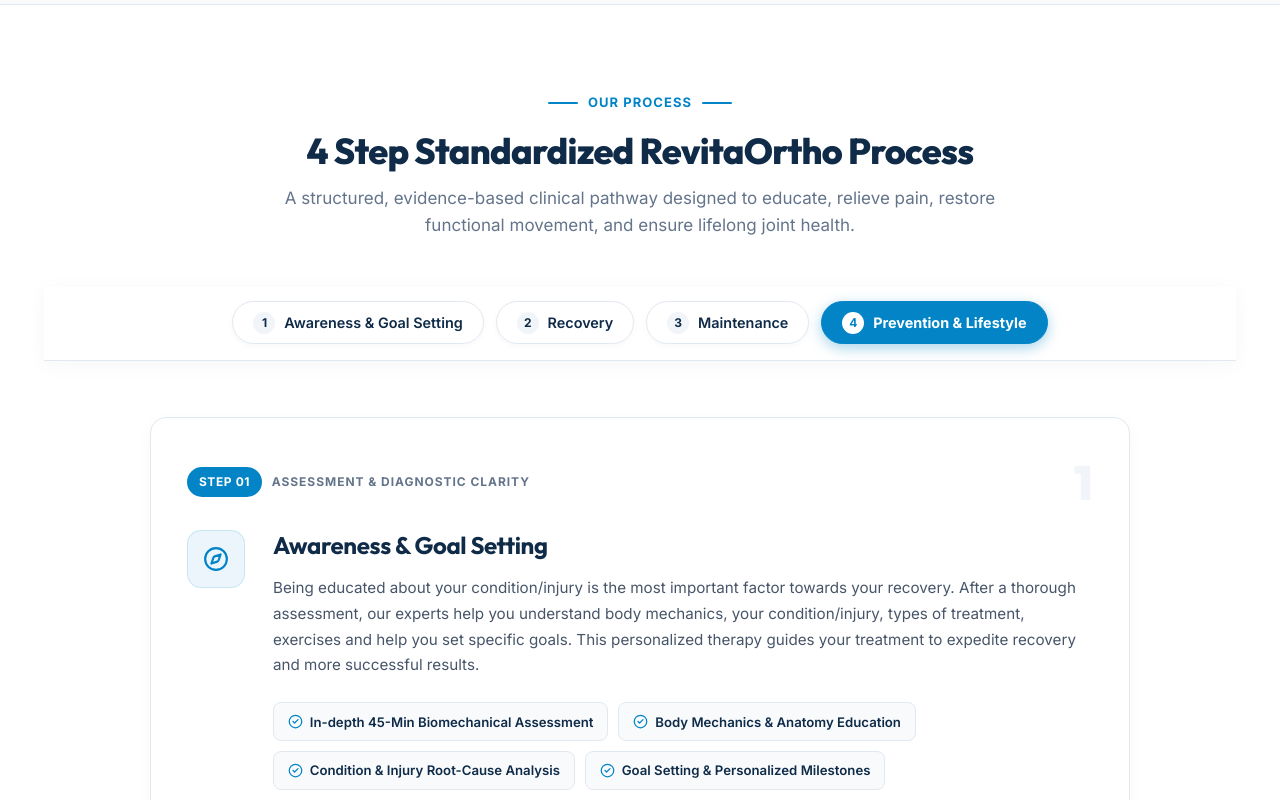
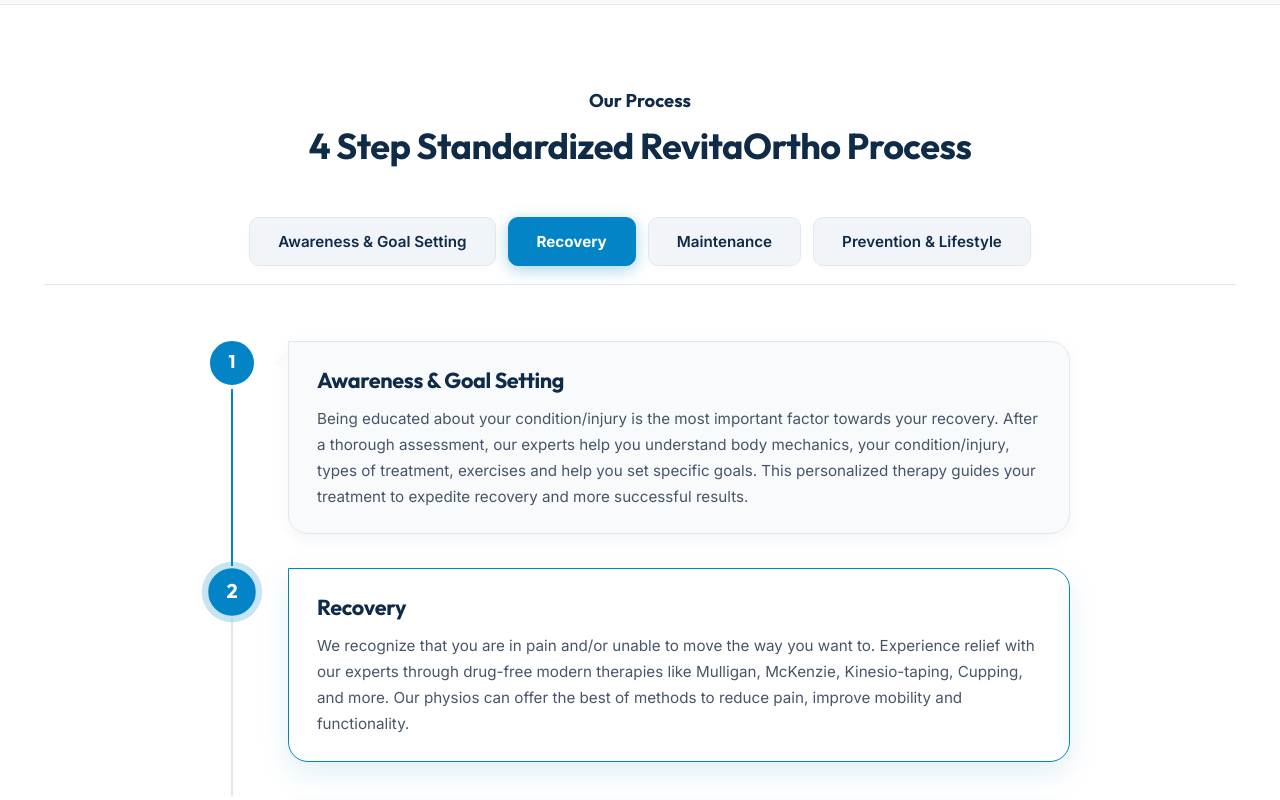
Before and after one commit to mayararothe28/physio-website, a React (Vite) app: page /about in a window 1280 px wide. Shown: the part 1960-2760 px from the top of the page. Built offline with nearby package versions, Linux system fonts and the light colour scheme.

Commit message:
Implement exact ReLiva timeline design for Our Process section on About page

```diff
--- a/src/pages/AboutPage.css
+++ b/src/pages/AboutPage.css
@@ -212,226 +212,219 @@
   margin: 0;
 }
 
-/* ─── 4. OUR PROCESS (4 STEP STANDARDIZED WITH SCROLLSPY) ─── */
-.wor-process-section {
+/* ─── 4. OUR PROCESS (EXACT RELIVA TIMELINE DESIGN) ─── */
+.reliva-process-section {
   padding: 5rem 0 6rem;
   background-color: #ffffff;
   border-top: 1px solid var(--wor-border, #e2e8f0);
+}
+
+.reliva-process-header {
+  text-align: center;
+  margin-bottom: 2rem;
+}
+
+.reliva-process-tag {
+  font-family: 'Outfit', sans-serif;
+  font-size: 1.15rem;
+  font-weight: 700;
+  color: var(--wor-navy, #0f2b48);
+  margin: 0 0 0.4rem 0;
+  text-align: center;
+}
+
+.reliva-process-heading {
+  font-family: 'Outfit', sans-serif;
+  font-size: 2.25rem;
+  font-weight: 700;
+  color: var(--wor-navy, #0f2b48);
+  margin: 0;
+  line-height: 1.25;
+  text-align: center;
+}
+
+/* ─── Sticky ReLiva Button Group (blox_btn_group) ─── */
+.reliva-btn-group-wrapper {
+  position: sticky;
+  top: 72px;
+  z-index: 40;
+  background: rgba(255, 255, 255, 0.96);
+  backdrop-filter: blur(12px);
+  -webkit-backdrop-filter: blur(12px);
+  padding: 1.1rem 0;
+  margin-bottom: 3.5rem;
+  border-bottom: 1px solid var(--wor-border, #e2e8f0);
+}
+
+.reliva-btn-group {
+  display: flex;
+  flex-wrap: wrap;
+  gap: 12px;
+  justify-content: center;
+  max-width: 960px;
+  margin: 0 auto;
+}
+
+.reliva-btn-item {
+  border-radius: 10px;
+  padding: 14px 28px;
+  font-weight: 600;
+  font-size: 0.95rem;
+  color: var(--wor-navy, #0f2b48);
+  background-color: #f1f5f9;
+  border: 1px solid #e2e8f0;
+  cursor: pointer;
+  transition: all 0.25s ease;
+  font-family: inherit;
+  display: inline-flex;
+  align-items: center;
+  justify-content: center;
+  box-shadow: 0 2px 6px rgba(15, 43, 72, 0.02);
+}
+
+.reliva-btn-item:hover {
+  background-color: var(--wor-blue, #0284c7);
+  color: #ffffff;
+  border-color: var(--wor-blue, #0284c7);
+  transform: translateY(-2px);
+  box-shadow: 0 4px 14px rgba(2, 132, 199, 0.25);
+}
+
+.reliva-btn-item.active {
+  background-color: var(--wor-blue, #0284c7);
+  color: #ffffff;
+  border-color: var(--wor-blue, #0284c7);
+  box-shadow: 0 4px 16px rgba(2, 132, 199, 0.35);
+  font-weight: 700;
+}
+
+/* ─── ReLiva Unlimited Vertical Timeline ─── */
+.reliva-timeline-track {
+  max-width: 860px;
+  margin: 0 auto;
+  display: flex;
+  flex-direction: column;
   position: relative;
 }
 
-/* Sticky Navigation Tabs */
-.wor-process-tabs-wrapper {
-  position: sticky;
-  top: 72px;
-  z-index: 40;
-  background: rgba(255, 255, 255, 0.95);
-  backdrop-filter: blur(12px);
-  -webkit-backdrop-filter: blur(12px);
-  padding: 0.85rem 0 1rem;
-  border-bottom: 1px solid var(--wor-border, #e2e8f0);
-  margin-bottom: 3.5rem;
-  box-shadow: 0 4px 20px rgba(15, 43, 72, 0.04);
+.reliva-timeline-item {
+  display: flex;
+  align-items: stretch;
+  gap: 20px;
+  position: relative;
+  scroll-margin-top: 170px;
 }
 
-.wor-process-tabs-sticky {
+/* Left Track: Icon circle + Vertical Line */
+.reliva-timeline-icon-col {
+  display: flex;
+  flex-direction: column;
+  align-items: center;
+  flex-shrink: 0;
+  width: 44px;
+}
+
+.reliva-icon-circle {
+  width: 44px;
+  height: 44px;
+  border-radius: 50%;
+  background-color: #f1f5f9;
+  color: var(--wor-blue, #0284c7);
+  border: 2px solid #e2e8f0;
   display: flex;
   align-items: center;
   justify-content: center;
-  gap: 0.75rem;
-  flex-wrap: wrap;
+  font-family: 'Outfit', sans-serif;
+  font-size: 1.15rem;
+  font-weight: 700;
+  transition: all 0.35s ease;
+  z-index: 2;
+  flex-shrink: 0;
 }
 
-.wor-process-tab-btn {
-  background: #ffffff;
-  border: 1.5px solid var(--wor-border, #e2e8f0);
-  color: var(--wor-navy, #0f2b48);
-  font-size: 0.9rem;
-  font-weight: 600;
-  padding: 0.6rem 1.25rem;
-  border-radius: 9999px;
-  cursor: pointer;
-  transition: all 0.25s cubic-bezier(0.16, 1, 0.3, 1);
-  display: inline-flex;
-  align-items: center;
-  gap: 0.55rem;
-  box-shadow: 0 2px 6px rgba(15, 43, 72, 0.03);
+.reliva-timeline-item.is-passed .reliva-icon-circle {
+  background-color: var(--wor-blue, #0284c7);
+  color: #ffffff;
+  border-color: var(--wor-blue, #0284c7);
 }
 
-.wor-process-tab-btn .wor-tab-num {
-  width: 22px;
-  height: 22px;
-  border-radius: 50%;
-  background: #f1f5f9;
-  color: var(--wor-navy, #0f2b48);
-  font-size: 0.75rem;
-  font-weight: 700;
-  display: inline-flex;
-  align-items: center;
-  justify-content: center;
-  transition: all 0.2s;
+.reliva-timeline-item.is-current .reliva-icon-circle {
+  background-color: var(--wor-blue, #0284c7);
+  color: #ffffff;
+  border-color: var(--wor-blue, #0284c7);
+  box-shadow: 0 0 0 6px rgba(2, 132, 199, 0.22);
+  transform: scale(1.08);
 }
 
-.wor-process-tab-btn:hover {
-  border-color: var(--wor-blue, #0284c7);
-  color: var(--wor-blue, #0284c7);
-  transform: translateY(-1px);
+.reliva-icon-line {
+  width: 2px;
+  background-color: #e2e8f0;
+  flex-grow: 1;
+  position: relative;
+  overflow: hidden;
+  margin: 4px 0;
 }
 
-.wor-process-tab-btn.active {
-  background: var(--wor-blue, #0284c7);
-  border-color: var(--wor-blue, #0284c7);
-  color: #ffffff;
-  box-shadow: 0 4px 14px rgba(2, 132, 199, 0.35);
-  font-weight: 700;
+.reliva-icon-line-mask {
+  width: 100%;
+  background-color: var(--wor-blue, #0284c7);
+  transition: height 0.4s ease;
 }
 
-.wor-process-tab-btn.active .wor-tab-num {
-  background: #ffffff;
-  color: var(--wor-blue, #0284c7);
+/* Right Column: Pointer + Speech-Bubble Card */
+.reliva-timeline-content-col {
+  display: flex;
+  align-items: flex-start;
+  flex: 1;
+  margin-bottom: 2.25rem;
+  position: relative;
 }
 
-/* Detailed Step Cards */
-.wor-process-steps-list {
-  display: flex;
-  flex-direction: column;
-  gap: 2.25rem;
-  max-width: 980px;
-  margin: 0 auto;
+.reliva-pointer-triangle {
+  width: 14px;
+  height: 24px;
+  flex-shrink: 0;
+  margin-top: 10px;
+  background-color: #f8fafc;
+  clip-path: polygon(100% 0, 0 50%, 100% 100%);
+  transition: background-color 0.3s ease;
 }
 
-.wor-process-detail-card {
+.reliva-timeline-item.is-current .reliva-pointer-triangle {
   background-color: #ffffff;
-  border: 1.5px solid var(--wor-border, #e2e8f0);
-  border-radius: 16px;
-  padding: 2.5rem 2.25rem;
-  box-shadow: 0 4px 16px rgba(15, 43, 72, 0.03);
-  transition: all 0.3s cubic-bezier(0.16, 1, 0.3, 1);
-  position: relative;
-  scroll-margin-top: 160px;
 }
 
-.wor-process-detail-card.is-active {
+.reliva-timeline-card {
+  background-color: #f8fafc;
+  border-radius: 0 20px 20px 20px;
+  padding: 24px 28px;
+  box-shadow: 0 4px 16px rgba(15, 43, 72, 0.05);
+  border: 1.5px solid #e2e8f0;
+  flex: 1;
+  transition: all 0.3s ease;
+}
+
+.reliva-timeline-item.is-current .reliva-timeline-card {
+  background-color: #ffffff;
   border-color: var(--wor-blue, #0284c7);
-  box-shadow: 0 12px 32px rgba(2, 132, 199, 0.12);
+  box-shadow: 0 12px 30px rgba(2, 132, 199, 0.12);
   transform: translateY(-2px);
 }
 
-.wor-process-card-top-row {
-  display: flex;
-  align-items: center;
-  justify-content: space-between;
-  margin-bottom: 1.5rem;
-}
-
-.wor-process-pill-badge {
-  display: inline-flex;
-  align-items: center;
-  gap: 0.6rem;
-  flex-wrap: wrap;
-}
-
-.wor-process-step-num-pill {
-  background-color: var(--wor-blue, #0284c7);
-  color: #ffffff;
-  font-size: 0.75rem;
-  font-weight: 700;
-  text-transform: uppercase;
-  letter-spacing: 0.05em;
-  padding: 0.3rem 0.75rem;
-  border-radius: 9999px;
-}
-
-.wor-process-category-kicker {
-  font-size: 0.75rem;
-  font-weight: 700;
-  color: var(--wor-text-muted, #64748b);
-  letter-spacing: 0.08em;
-  text-transform: uppercase;
-}
-
-.wor-process-watermark {
+.reliva-card-title {
   font-family: 'Outfit', sans-serif;
-  font-size: 3rem;
-  font-weight: 900;
-  color: #f1f5f9;
-  line-height: 1;
-  user-select: none;
-  transition: color 0.3s ease;
-}
-
-.wor-process-detail-card.is-active .wor-process-watermark {
-  color: rgba(2, 132, 199, 0.14);
-}
-
-.wor-process-card-main {
-  display: flex;
-  align-items: flex-start;
-  gap: 1.75rem;
-}
-
-.wor-process-icon-box {
-  width: 58px;
-  height: 58px;
-  border-radius: 14px;
-  background-color: rgba(2, 132, 199, 0.08);
-  border: 1px solid rgba(2, 132, 199, 0.15);
-  color: var(--wor-blue, #0284c7);
-  display: flex;
-  align-items: center;
-  justify-content: center;
-  flex-shrink: 0;
-  transition: all 0.3s ease;
-}
-
-.wor-process-detail-card.is-active .wor-process-icon-box {
-  background-color: var(--wor-blue, #0284c7);
-  color: #ffffff;
-  box-shadow: 0 4px 14px rgba(2, 132, 199, 0.3);
-}
-
-.wor-process-content {
-  flex: 1;
-}
-
-.wor-process-step-heading {
-  font-family: 'Outfit', sans-serif;
-  font-size: 1.5rem;
+  font-size: 1.35rem;
   font-weight: 700;
   color: var(--wor-navy, #0f2b48);
-  margin: 0 0 0.85rem 0;
+  margin: 0 0 0.75rem 0;
   line-height: 1.3;
 }
 
-.wor-process-step-paragraph {
+.reliva-card-desc {
   font-size: 0.95rem;
   color: var(--wor-text-body, #334155);
   line-height: 1.7;
-  margin: 0 0 1.5rem 0;
-}
-
-.wor-process-highlights-chips {
-  display: flex;
-  flex-wrap: wrap;
-  gap: 0.65rem;
-}
-
-.wor-process-chip {
-  display: inline-flex;
-  align-items: center;
-  gap: 0.45rem;
-  background: var(--wor-bg-light, #f8fafc);
-  border: 1px solid var(--wor-border, #e2e8f0);
-  border-radius: 8px;
-  padding: 0.45rem 0.85rem;
-  font-size: 0.825rem;
-  font-weight: 600;
-  color: var(--wor-navy, #0f2b48);
-}
-
-.wor-chip-check {
-  color: var(--wor-blue, #0284c7);
-  flex-shrink: 0;
+  margin: 0;
 }
 
 /* ─── RESPONSIVE BREAKPOINTS ─── */
@@ -452,10 +445,6 @@
     grid-template-columns: 1fr;
     gap: 1.5rem;
   }
-
-  .wor-process-detail-card {
-    padding: 2rem 1.75rem;
-  }
 }
 
 @media (max-width: 768px) {
@@ -472,33 +461,53 @@
     gap: 1rem;
   }
 
-  .wor-process-tabs-wrapper {
+  .reliva-process-heading {
+    font-size: 1.75rem;
+  }
+
+  .reliva-btn-group-wrapper {
     top: 60px;
-    padding: 0.65rem 0;
+    padding: 0.75rem 0;
     margin-bottom: 2rem;
   }
 
-  .wor-process-tab-btn {
-    font-size: 0.8rem;
-    padding: 0.5rem 0.95rem;
+  .reliva-btn-group {
+    gap: 8px;
   }
 
-  .wor-process-card-main {
-    flex-direction: column;
-    gap: 1.25rem;
+  .reliva-btn-item {
+    padding: 10px 18px;
+    font-size: 0.85rem;
+    border-radius: 8px;
   }
 
-  .wor-process-icon-box {
-    width: 48px;
-    height: 48px;
-    border-radius: 10px;
+  .reliva-timeline-item {
+    gap: 12px;
   }
 
-  .wor-process-step-heading {
-    font-size: 1.3rem;
+  .reliva-icon-circle {
+    width: 36px;
+    height: 36px;
+    font-size: 0.95rem;
   }
 
-  .wor-process-step-paragraph {
-    font-size: 0.9rem;
+  .reliva-pointer-triangle {
+    width: 10px;
+    height: 18px;
+    margin-top: 8px;
+  }
+
+  .reliva-timeline-card {
+    padding: 18px 20px;
+    border-radius: 0 16px 16px 16px;
+  }
+
+  .reliva-card-title {
+    font-size: 1.15rem;
+  }
+
+  .reliva-card-desc {
+    font-size: 0.885rem;
+    line-height: 1.6;
   }
 }
--- a/src/pages/AboutPage.jsx
+++ b/src/pages/AboutPage.jsx
@@ -79,10 +79,11 @@
 
 export default function AboutPage() {
   const [activeStep, setActiveStep] = useState(PROCESS_STEPS[0].id);
+  const [activeIndex, setActiveIndex] = useState(0);
 
   useEffect(() => {
     const handleScroll = () => {
-      const scrollPosition = window.scrollY + 220;
+      const scrollPosition = window.scrollY + 240;
 
       for (let i = PROCESS_STEPS.length - 1; i >= 0; i--) {
         const step = PROCESS_STEPS[i];
@@ -91,6 +92,7 @@
           const top = el.offsetTop;
           if (scrollPosition >= top) {
             setActiveStep(step.id);
+            setActiveIndex(i);
             break;
           }
         }
@@ -102,8 +104,9 @@
     return () => window.removeEventListener("scroll", handleScroll);
   }, []);
 
-  const scrollToStep = (id) => {
+  const scrollToStep = (id, index) => {
     setActiveStep(id);
+    setActiveIndex(index);
     const element = document.getElementById(id);
     if (element) {
       const yOffset = -150;
@@ -254,78 +257,66 @@
         </div>
       </section>
 
-      {/* ─── 5. OUR PROCESS (4 STEP STANDARDIZED PROCESS WITH SCROLLSPY) ─── */}
-      <section className="wor-process-section" id="revitaortho-process">
+      {/* ─── 5. OUR PROCESS (EXACT RELIVA TIMELINE & BUTTON GROUP DESIGN) ─── */}
+      <section className="reliva-process-section" id="revitaortho-process">
         <div className="wor-container">
-          <div className="wor-section-header-center">
-            <div className="wor-section-tag-line center-tag">
-              <span className="wor-divider-line"></span>
-              <span className="wor-section-kicker">OUR PROCESS</span>
-              <span className="wor-divider-line"></span>
-            </div>
-            <h2 className="wor-section-title">4 Step Standardized RevitaOrtho Process</h2>
-            <p className="wor-section-subtitle">
-              A structured, evidence-based clinical pathway designed to educate, relieve pain, restore functional movement, and ensure lifelong joint health.
-            </p>
+          <div className="reliva-process-header">
+            <p className="reliva-process-tag">Our Process</p>
+            <h2 className="reliva-process-heading">4 Step Standardized RevitaOrtho Process</h2>
           </div>
 
-          {/* Sticky Interactive Navigation Tabs (Updates on scroll down, click to jump) */}
-          <div className="wor-process-tabs-wrapper">
-            <div className="wor-process-tabs-sticky">
-              {PROCESS_STEPS.map((step) => {
+          {/* Sticky ReLiva Button Group (Updates on scroll, click to jump) */}
+          <div className="reliva-btn-group-wrapper">
+            <div className="reliva-btn-group">
+              {PROCESS_STEPS.map((step, idx) => {
                 const isActive = activeStep === step.id;
                 return (
                   <button
                     key={step.id}
                     type="button"
-                    onClick={() => scrollToStep(step.id)}
-                    className={`wor-process-tab-btn ${isActive ? "active" : ""}`}
+                    onClick={() => scrollToStep(step.id, idx)}
+                    className={`reliva-btn-item ${isActive ? "active" : ""}`}
                     aria-label={`Jump to ${step.title}`}
                   >
-                    <span className="wor-tab-num">{step.num}</span>
-                    <span className="wor-tab-text">{step.shortTitle}</span>
+                    <span className="reliva-btn-text">{step.title}</span>
                   </button>
                 );
               })}
             </div>
           </div>
 
-          {/* Detailed Step Cards with Scroll Targets */}
-          <div className="wor-process-steps-list">
-            {PROCESS_STEPS.map((step) => {
-              const isActive = activeStep === step.id;
-              const IconComponent = step.icon;
+          {/* ReLiva Unlimited Vertical Timeline */}
+          <div className="reliva-timeline-track">
+            {PROCESS_STEPS.map((step, index) => {
+              const isCurrent = activeStep === step.id;
+              const isPassed = activeIndex >= index;
               return (
                 <div
                   key={step.id}
                   id={step.id}
-                  className={`wor-process-detail-card ${isActive ? "is-active" : ""}`}
+                  className={`reliva-timeline-item ${isCurrent ? "is-current" : ""} ${isPassed ? "is-passed" : ""}`}
                 >
-                  <div className="wor-process-card-top-row">
-                    <div className="wor-process-pill-badge">
-                      <span className="wor-process-step-num-pill">{step.numLabel}</span>
-                      <span className="wor-process-category-kicker">{step.tag}</span>
+                  {/* Left Column: Number Circle & Vertical Connecting Line */}
+                  <div className="reliva-timeline-icon-col">
+                    <div className="reliva-icon-circle">
+                      <span className="reliva-step-num">{step.num}</span>
                     </div>
-                    <span className="wor-process-watermark">{step.num}</span>
+                    {index < PROCESS_STEPS.length - 1 && (
+                      <div className="reliva-icon-line">
+                        <div
+                          className="reliva-icon-line-mask"
+                          style={{ height: activeIndex > index ? "100%" : "0%" }}
+                        ></div>
+                      </div>
+                    )}
                   </div>
 
-                  <div className="wor-process-card-main">
-                    <div className="wor-process-icon-box">
-                      <IconComponent size={26} />
-                    </div>
-
-                    <div className="wor-process-content">
-                      <h3 className="wor-process-step-heading">{step.title}</h3>
-                      <p className="wor-process-step-paragraph">{step.desc}</p>
-
-                      <div className="wor-process-highlights-chips">
-                        {step.highlights.map((item, idx) => (
-                          <div key={idx} className="wor-process-chip">
-                            <CheckCircle2 size={15} className="wor-chip-check" />
-                            <span>{item}</span>
-                          </div>
-                        ))}
-                      </div>
+                  {/* Right Column: Triangle Pointer & Speech Bubble Card */}
+                  <div className="reliva-timeline-content-col">
+                    <div className="reliva-pointer-triangle"></div>
+                    <div className="reliva-timeline-card">
+                      <h3 className="reliva-card-title">{step.title}</h3>
+                      <p className="reliva-card-desc">{step.desc}</p>
                     </div>
                   </div>
                 </div>
```
